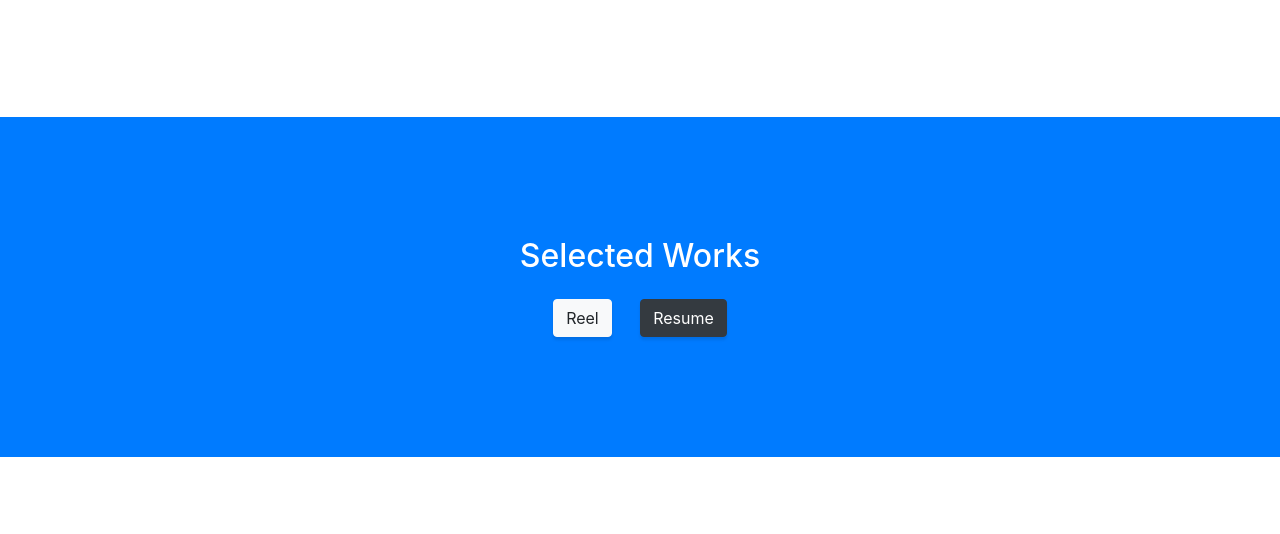
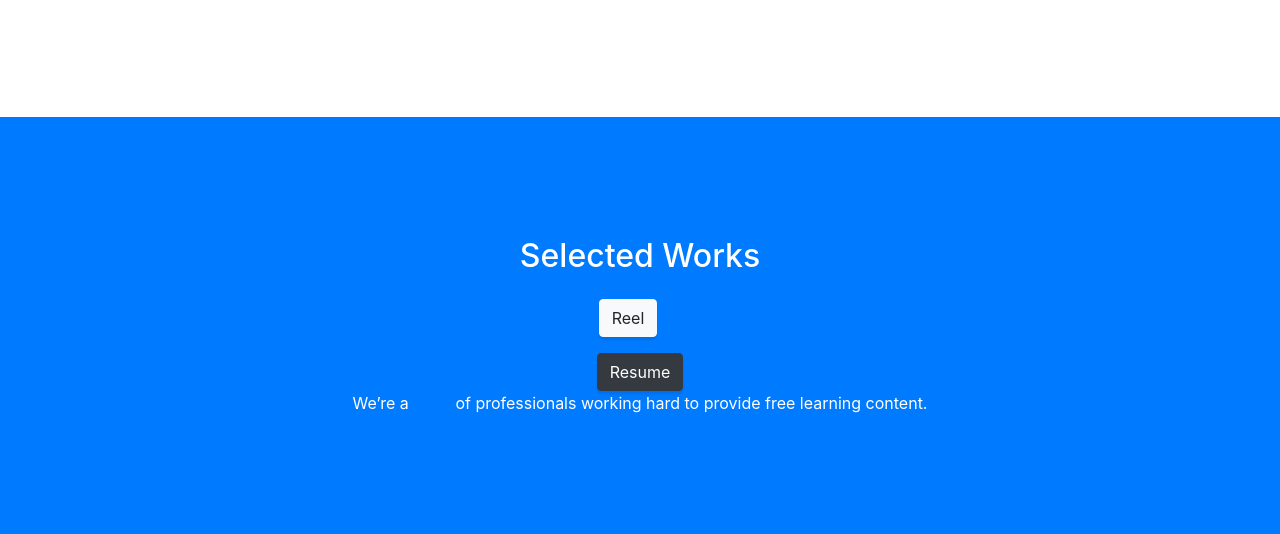
Before and after one commit to mattclary/mattclaryfilms.github.io, a website with bundled scripts: page index.html in a window 1280 px wide. Shown: the part 964-1498 px from the top of the page. Built offline with nearby package versions, Linux system fonts and the light colour scheme.

Commit message:
Update index.html

```diff
--- a/index.html
+++ b/index.html
@@ -62,7 +62,14 @@
     <div class="container text-center">
       <h2 class="mb-4">Selected Works</h2>
       <a href="#!" class="btn btn-xl btn-light mr-4">Reel</a>
+      <p>
+        <a href="https://www.youtube.com/watch?v=9UFI-dKG6XQ"></a>
+     </p>
       <a href="#!" class="btn btn-xl btn-dark">Resume</a>
+      <p>
+        We’re a <a href="/about/about_team.htm">team</a> of professionals working
+        hard to provide free learning content.
+     </p>
     </div>
   </section>
 
```
